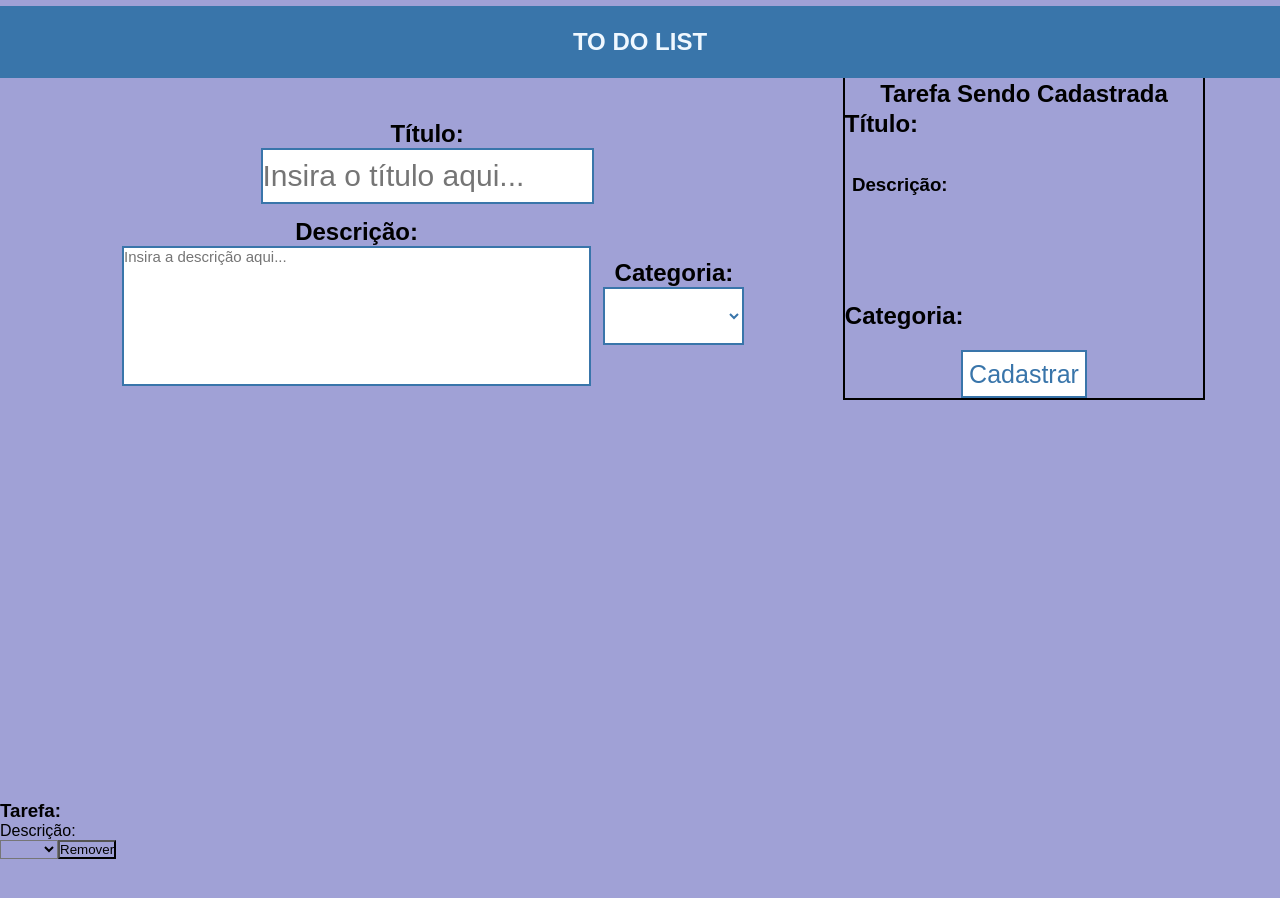
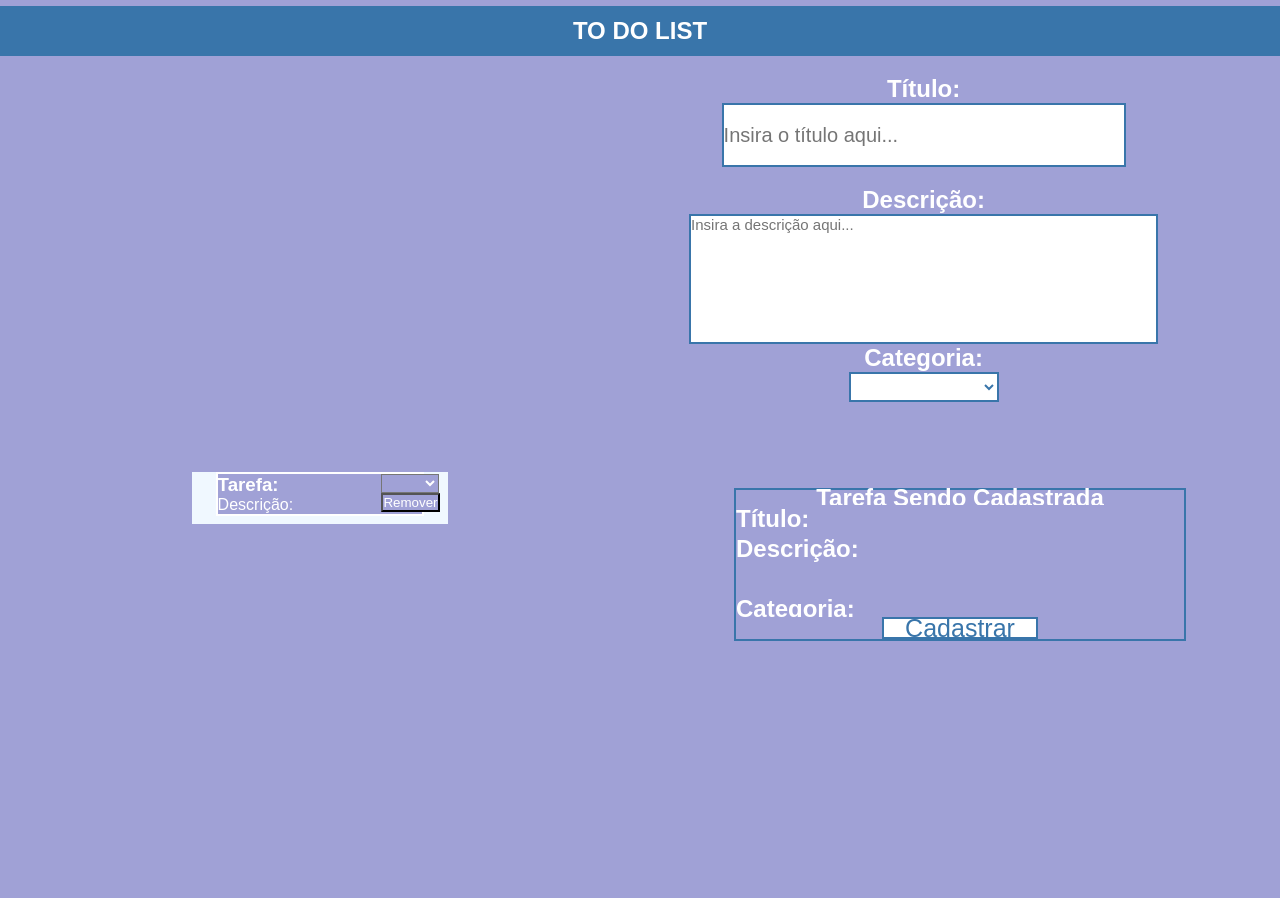
Before and after one commit to Otavio-Miguel-Rocha/to-do-list, an Angular app: page / in a window 1280 px wide. Both pictures are taken after a click on the button "Cadastrar". Shown: the top 898 px of the page. Before the commit the page ends 859 px from the top, so only its background shows below. Built offline with nearby package versions, Linux system fonts and the light colour scheme.

Commit message:
Possível implementação de novo design(não pronto)

```diff
--- a/src/app/app.component.css
+++ b/src/app/app.component.css
@@ -3,51 +3,75 @@ header {
   background-color: rgb(57, 117, 170);
   margin-top: 0.5%;
   width: 100%;
-  height: 9%;
-  position: absolute;
+  height: 50px;
   justify-content: center;
 }
+/* GRID-MAIN */
 #section {
   display: grid;
   width: 100%;
   height: 100vh;
-  grid-template-rows: repeat(2, 1fr);
+  grid-template-columns: repeat(2, 1fr);
+}
+#lista-tarefas-registradas {
+  display: flex;
+  width: 100%;
+  align-items: center;
+  justify-content: center;
   flex-direction: column;
+  margin-top: 3%;
 }
+.div-tarefas {
+  display: grid;
+  grid-template-columns: 80% 20%;
+  width: 80%;
+  margin-bottom: 3%;
+  border: 2px solid white;
+}
+.tarefa-registrada {
+  color: aliceblue;
+  justify-content: center;
+}
+#grid-lista {
+  width: 40%;
+  flex-direction: column;
+  justify-content: center;
+  align-items: center;
+  display: flex;
+  background-color: aliceblue;
+}
+
 #grid-cadastro-vizualizacao {
   display: grid;
   width: 100%;
-  grid-template-columns: 60% 40%;
+  height: 30%;
+  grid-template-rows: repeat(2, 1fr);
 }
-
 .main-square {
   display: flex;
   width: 100%;
   height: 100%;
   justify-content: center;
-  align-items: end;
+  align-items: baseline;
 }
+/* CADASTRO */
 #cadastro-div {
+  color: white;
   display: flex;
-  width: 50%;
-  height: 70%;
+  width: 70%;
+  height: 100%;
 }
 #informations-cadastro {
   display: grid;
   width: 100%;
   height: 100%;
-  grid-template-rows: 30% 70%;
+  grid-template-rows: 30% 50% 20%;
   flex-direction: column;
 }
 .inputs-buttons-cadastro {
   background-color: white;
   border: 2px solid rgb(57, 117, 170);
   color: rgb(57, 117, 170);
-}
-.inputs-buttons-cadastro:hover {
-  background-color: rgb(57, 117, 170);
-  border: 2px solid rgb(57, 117, 170);
-  color: white;
 }
 
 .grid-elements {
@@ -60,9 +84,9 @@ header {
 }
 #tituloTarefa {
   display: flex;
-  width: 70%;
-  height: 80%;
-  font-size: 30px;
+  width: 400px;
+  height: 60px;
+  font-size: 20px;
 }
 .grid-inside {
   display: grid;
@@ -72,7 +96,9 @@ header {
 }
 #descricao-tarefa {
   font-size: 15px;
+  height: 250px;
   resize: none;
+  overflow: auto;
 }
 #grid-categoria-cadastrar {
   display: grid;
@@ -82,8 +108,8 @@ header {
 }
 #select-categoria {
   display: flex;
-  width: 100%;
-  height: 30%;
+  width: 150px;
+  height: 30px;
   font-size: 20px;
   text-align: center;
 }
@@ -102,9 +128,9 @@ header {
   display: grid;
   grid-template-rows: 10% 20% 40% 15% 15%;
   width: 70%;
-  height: 80%;
+  height: 100%;
   flex-direction: column;
-  border: 2px solid black;
+  border: 2px solid rgb(57, 117, 170);
 }
 .grid-view {
   display: flex;
@@ -113,10 +139,9 @@ header {
   justify-content: center;
   align-items: center;
 }
-#teste {
+#conteudo-view {
   display: flex;
   width: 100%;
   height: 100%;
   overflow: auto;
-  padding: 2%;
 }
--- a/src/app/app.component.html
+++ b/src/app/app.component.html
@@ -3,6 +3,31 @@
 </header>
 <main>
   <section id="section">
+    <div id="lista-tarefas-registradas">
+      <div id="grid-lista">
+        <div
+          *ngFor="let tarefa of tarefas; index as indice"
+          class="div-tarefas"
+        >
+          <div class="tarefa-registrada">
+            <h3>Tarefa: {{ tarefa.titulo }}</h3>
+            <p>Descrição: {{ tarefa.descricao }}</p>
+          </div>
+          <div>
+            <select
+              (click)="mudarCategoria(tarefa.categoria, indice)"
+              [(ngModel)]="tarefa.categoria"
+            >
+              <option>{{ tarefa.categoria }}</option>
+              <option>To-Do</option>
+              <option>Doing</option>
+              <option>Done</option>
+            </select>
+            <button (click)="remover(indice)">Remover</button>
+          </div>
+        </div>
+      </div>
+    </div>
     <div id="grid-cadastro-vizualizacao">
       <div class="main-square">
         <div id="cadastro-div">
@@ -17,21 +42,18 @@
                 class="inputs-buttons-cadastro"
               />
             </div>
-            <div class="grid-elements grid-inside">
             <div class="grid-elements">
               <h1>Descrição:</h1>
               <textarea
-                  rows="8"
+                rows="10"
                 cols="50"
                 placeholder="Insira a descrição aqui..."
                 [(ngModel)]="tarefa.descricao"
                 class="inputs-buttons-cadastro"
                 id="descricao-tarefa"
               ></textarea>
-              </div>
-              <div id="grid-categoria-cadastrar">
-                <div class="grid-elements">
-                  <h1>Categoria:</h1>
+              <div id="grid-elements">
+                <h1 style="text-align: center">Categoria:</h1>
                 <select
                   [(ngModel)]="tarefa.categoria"
                   class="inputs-buttons-cadastro"
@@ -41,8 +63,6 @@
                   <option>Doing</option>
                   <option>Done</option>
                 </select>
-                </div>
-                <div class="grid-elements"></div>
               </div>
             </div>
           </div>
@@ -55,8 +75,8 @@
             <h2>Título: {{ tarefa.titulo }}</h2>
           </div>
           <div class="grid-view">
-            <div id="teste">
-              <h3>Descrição:</h3>
+            <div id="conteudo-view">
+              <h2>Descrição:</h2>
               <p>{{ tarefa.descricao }}</p>
             </div>
           </div>
@@ -76,15 +96,4 @@
       </div>
     </div>
   </section>
-  <div *ngFor="let tarefa of tarefas; index as indice" class="div-tarefas">
-    <h3>Tarefa: {{ tarefa.titulo }}</h3>
-    <p>Descrição: {{ tarefa.descricao }}</p>
-    <select>
-      <option>{{ tarefa.categoria }}</option>
-      <option>To-Do</option>
-      <option>Doing</option>
-      <option>Done</option>
-    </select>
-    <button (click)="remover(indice)">Remover</button>
-  </div>
 </main>
--- a/src/app/app.component.ts
+++ b/src/app/app.component.ts
@@ -1,6 +1,7 @@
 import { Component, OnInit } from "@angular/core";
 
 interface Tarefa {
+  codigo: number;
   titulo: string;
   descricao: string;
   categoria: string;
@@ -12,15 +13,17 @@ interface Tarefa {
   styleUrls: ["./app.component.css"],
 })
 export class AppComponent implements OnInit {
+  tarefas: Tarefa[] = [];
+  contadorCodigos: number = 0;
   ngOnInit(): void {
     const lista: Tarefa[] = JSON.parse(localStorage.getItem("Tarefas"));
     if (lista != null) {
       this.tarefas = lista;
     }
   }
-  tarefas: Tarefa[] = [];
 
   tarefa: Tarefa = {
+    codigo: 0,
     titulo: "",
     descricao: "",
     categoria: "",
@@ -28,11 +31,11 @@ export class AppComponent implements OnInit {
 
   cadastrarUsuario(): void {
     const tarefa: Tarefa = {
+      codigo: this.contadorCodigos,
       titulo: this.tarefa.titulo,
       descricao: this.tarefa.descricao,
       categoria: this.tarefa.categoria,
     };
-
     this.tarefas.push(tarefa);
     localStorage.setItem("Tarefas", JSON.stringify(this.tarefas));
     this.tarefa.titulo = "";
@@ -40,5 +43,14 @@ export class AppComponent implements OnInit {
   }
   remover(codigo: number): void {
     this.tarefas.splice(codigo, 1);
+    localStorage.setItem("Tarefas", JSON.stringify(this.tarefas));
+  }
+  mudarCategoria(categoria: string, codigo: number): void {
+    this.tarefas.forEach((tarefa) => {
+      if (tarefa.codigo == codigo) {
+        this.tarefa.categoria = categoria;
+      }
+    });
+    localStorage.setItem("Tarefas", JSON.stringify(this.tarefas));
   }
 }
--- a/src/styles.css
+++ b/src/styles.css
@@ -4,4 +4,5 @@
   padding: 0px;
   font-family: sans-serif;
   background-color: rgb(160, 161, 214);
+  color: white;
 }
```
Lines whose indentation alone changed are shown as unchanged.
